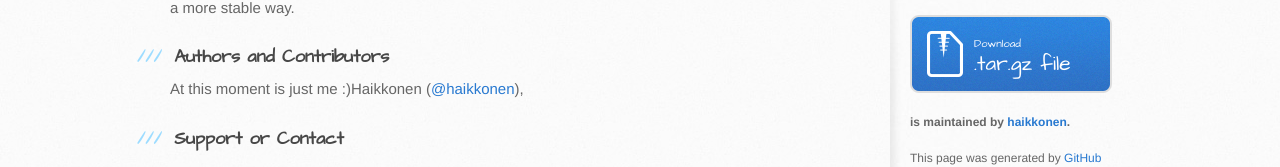
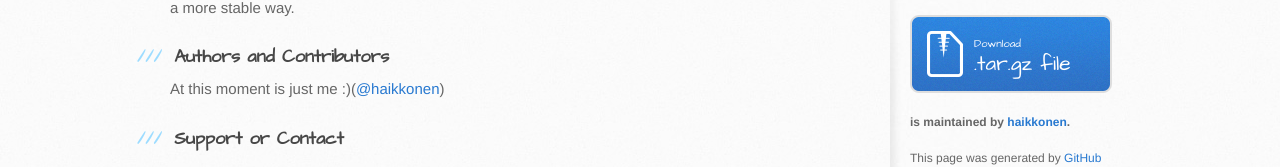
Before and after one commit to haikkonen/FirstRepo, a plain HTML site: page index.html in a window 1280 px wide. Shown: the part 355-522 px from the top of the page. Drawn offline with Linux system fonts and the light colour scheme.

Commit message:
Another edition

```diff
--- a/index.html
+++ b/index.html
@@ -36,7 +36,7 @@
 <h3>
 <a id="authors-and-contributors" class="anchor" href="#authors-and-contributors" aria-hidden="true"><span class="octicon octicon-link"></span></a>Authors and Contributors</h3>
 
-<p>At this moment is just me :)Haikkonen (<a href="https://github.com/haikkonen" class="user-mention">@haikkonen</a>),</p>
+<p>At this moment is just me :)(<a href="https://github.com/haikkonen" class="user-mention">@haikkonen</a>)</p>
 
 <h3>
 <a id="support-or-contact" class="anchor" href="#support-or-contact" aria-hidden="true"><span class="octicon octicon-link"></span></a>Support or Contact</h3>
```
